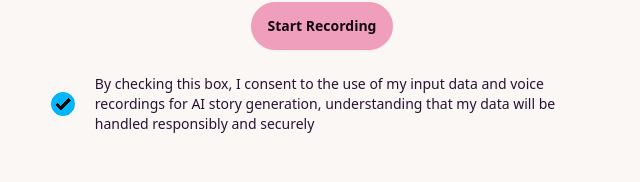
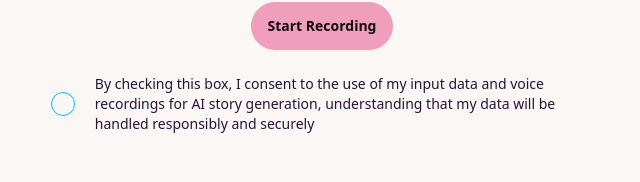
Before and after one commit to Wilson-ZheLin/StoryWithMe, a React (Create React App) app in the folder client/: page / in a window 1280 px wide. Shown: the part 926-1108 px from the top of the page, without its empty margins (318-958 px from the left). Built offline with nearby package versions, Linux system fonts and the light colour scheme.

Commit message:
make consent uncheck by default

```diff
--- a/client/src/ParentSettingPage.jsx
+++ b/client/src/ParentSettingPage.jsx
@@ -85,7 +85,7 @@ const ParentSettingPage = () => {
                 </div>
                 <div className="form-control">
                 <label className="cursor-pointer label">
-                    <input type="checkbox" defaultChecked className="checkbox checkbox-info" />
+                    <input type="checkbox" className="checkbox checkbox-info" />
                     <span className="label-text pl-5">By checking this box, I consent to the use of my input data and voice recordings for AI story generation, understanding that my data will be handled responsibly and securely</span>
                 </label>
                 </div>
```
